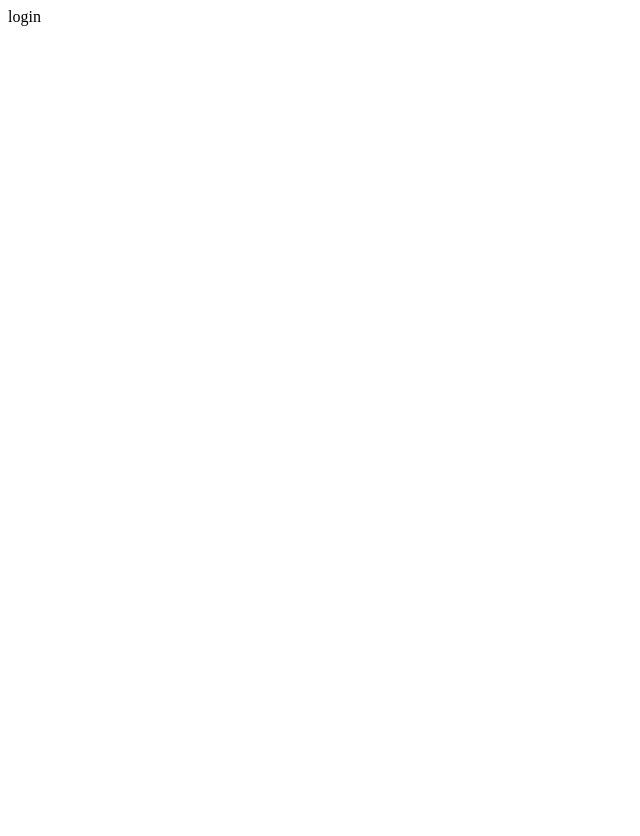
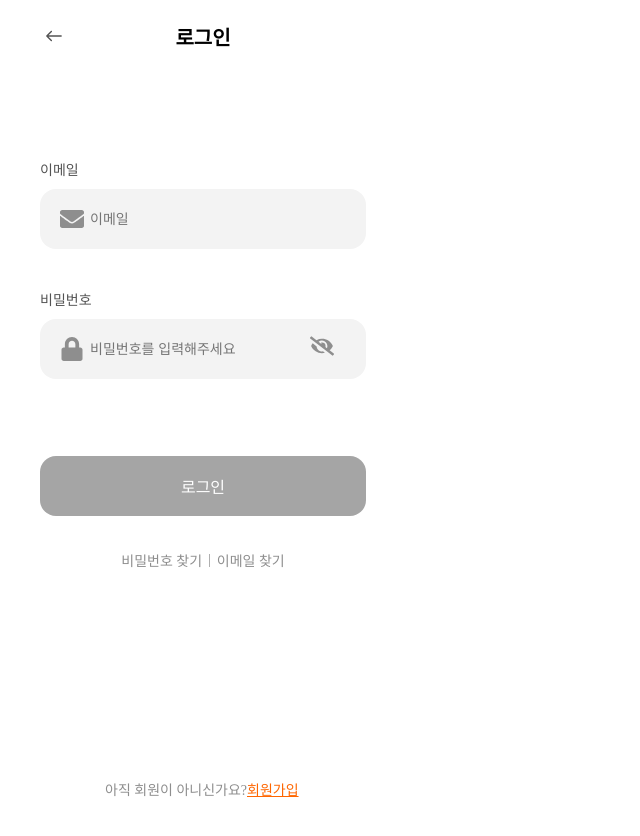
Before and after one commit to INKmin9/withme58-front-end, a React (Create React App) app: page /login in a window 1280 px wide. Shown: the top 836 px of the page, without its empty margins (0-640 px from the left). Before the commit the page ends 800 px from the top, so only its background shows below. Built offline with nearby package versions, Linux system fonts and the light colour scheme.

Commit message:
✨ feat 로그인 페이지 제작중 ...

```diff
--- a/package.json
+++ b/package.json
@@ -9,6 +9,7 @@
     "prettier": "^3.3.2",
     "react": "^18.3.1",
     "react-dom": "^18.3.1",
+    "react-icons": "^5.2.1",
     "react-router-dom": "^6.24.0",
     "react-scripts": "5.0.1",
     "styled-components": "^6.1.11",
--- /dev/null
+++ b/src/components/Login/LoginFind.jsx
@@ -0,0 +1,21 @@
+import React from "react";
+import styled from "styled-components";
+
+export default function LoginFind() {
+    return (<FindDiv>
+    <p><a>비밀번호 찾기</a></p>
+    <p>|</p>
+    <p><a>이메일 찾기</a></p>
+    </FindDiv>);
+}
+
+const FindDiv = styled.div`
+    display: flex;
+    align-items: center;
+    justify-content: center;
+    font-size: 14px;
+    color: #8e8e8e;
+    p{
+        padding: 0px 3px 0px 3px;
+    }
+`;
--- /dev/null
+++ b/src/components/Login/LoginForm.jsx
@@ -0,0 +1,193 @@
+import React, { useState } from "react";
+import styled, { css } from 'styled-components';
+import { FaEnvelope, FaLock, FaEye, FaEyeSlash } from 'react-icons/fa';
+import { PiExclamationMarkBold } from "react-icons/pi";
+import { FaCircleExclamation } from "react-icons/fa6";
+
+
+
+export default function LoginForm() {
+  const [email, setEmail] = useState("");
+  const [password, setPassword] = useState("");
+  const [focusedField, setFocusedField] = useState("");
+  const [passwordVisible, setPasswordVisible] = useState(false);
+
+  const [isLogined, setIsLogined] = useState(false);
+  const [loginFail, setLoginFail] = useState(false);
+
+  const handleEmailChange = (e) => {
+    setEmail(e.target.value);
+  };
+
+  const handlePasswordChange = (e) => {
+    setPassword(e.target.value);
+  };
+
+  const togglePasswordVisibility = () => {
+    setPasswordVisible(!passwordVisible);
+  };
+
+  const isLoginFormValid = email !== "" && password !== "";
+
+  const handleSubmit = (e) => {
+    e.preventDefault();
+
+    if (isLogined===true){
+    }
+    else{
+      setLoginFail(true);
+    }
+  };
+
+  return (
+    <LoginContainer>
+      <form onSubmit={handleSubmit}>
+        <Label isFocused={focusedField === "email" && email.length >= 0}>이메일</Label>
+        <LabelDiv isFocused={focusedField === "email" && email.length >= 0}>
+          <FaEnvelope size={24}/>
+          <Input
+            type="email"
+            placeholder="이메일"
+            value={email}
+            onChange={handleEmailChange}
+            onFocus={() => setFocusedField("email")}
+            onBlur={() => setFocusedField("")}
+          />
+        </LabelDiv>
+        <Label isFocused={focusedField === "password" && password.length >= 0} loginFail={loginFail}>비밀번호</Label>
+        <LabelDiv isFocused={focusedField === "password" && password.length >= 0} loginFail={loginFail}>
+          <FaLock size={24} />
+          <Input
+            type={passwordVisible ? "text" : "password"}
+            placeholder="비밀번호를 입력해주세요"
+            value={password}
+            onChange={handlePasswordChange}
+            onFocus={() => setFocusedField("password")}
+            onBlur={() => setFocusedField("")}
+            loginFail={loginFail}
+          />
+          <ToggleVisibilityIcon onClick={togglePasswordVisibility} passwordVisible={passwordVisible} loginFail={loginFail}>
+            {passwordVisible ? <FaEye size={24}/> : <FaEyeSlash size={24}/>}
+          </ToggleVisibilityIcon>
+        </LabelDiv>
+        {loginFail?<ErrorDiv><FaCircleExclamation/> 야 비번 틀렸다</ErrorDiv>:<div></div>}
+
+        <Button
+        type="submit" disabled={!isLoginFormValid} isLoginFormValid={isLoginFormValid}
+        loginFail={loginFail}>로그인</Button>
+      </form>
+    </LoginContainer>
+  );
+}
+
+const LoginContainer = styled.div`
+  display: flex;
+  flex-direction: column;
+
+  form {
+    display: flex;
+    flex-direction: column;
+    margin: 55px 32px 0px 32px;
+  }
+`;
+
+const Label = styled.label`
+  font-size: 14px;
+  // color: ${(props) => (props.isFocused ? '#ff6600' : '#535353')};
+  color: ${(props) => (props.loginFail?'#EA4335':(props.isFocused ? '#ff6600' : '#535353')) };
+  margin: 40px 0px 0px 0px;
+
+
+`;
+
+const LabelDiv = styled.div`
+  display: flex;
+  align-items: center;
+  margin: 10px 0px 0px 0px;
+  position: relative;
+
+  svg {
+    position: absolute;
+    left: 20px;
+    color: ${(props) => (props.loginFail?'#EA4335':(props.isFocused ? '#ff6600' : '#8e8e8e')) };
+  }
+
+
+`;
+
+const Input = styled.input`
+  width: 326px;
+  height: 60px;
+  padding: 0px 0px 0px 50px;
+  border: ${(props) => (props.isFocused ? '2px solid #ff6600' : '0px')};
+  border-radius: 16px;
+  background-color: ${(props) => (props.isFocused ? '#fff' : '#f3f3f3')};
+  font-size: 14px;
+
+  &:hover {
+    border: 2px solid #ff6600;
+    background-color: #fff;
+  }
+
+  &:focus {
+    border: 2px solid #ff6600;
+    background-color: #fff;
+  }
+
+  ${(props) =>
+    props.loginFail &&
+    css`
+      background-color: #FFE1E1;
+      border: 2px solid #EA4335;
+    `}
+`;
+
+const ToggleVisibilityIcon = styled.div`
+  position: absolute;
+  right: 76px;
+  margin-top: -30px;
+  cursor: pointer;
+  // color: #8e8e8e;
+
+  svg {
+    color: ${(props) => (props.loginFail?'#EA4335':(props.passwordVisible ? '#ff6600' : '#8e8e8e'))};
+  }
+
+`;
+
+const Button = styled.button`
+  background-color: #a5a5a5;
+  color: white;
+  border: none;
+  border-radius: 16px;
+  cursor: pointer;
+  margin: 77px 0px 20px 0px;
+  height: 60px;
+  width: 326px;
+  font-size: 16px;
+
+  ${(props) =>
+    props.isLoginFormValid &&
+    css`
+      background-color: #ff6600;
+
+    `}
+
+    ${(props) =>
+      props.loginFail &&
+      css`
+        background-color: #ffb280;
+      `}
+
+
+
+    &:hover {
+    background-color: #ffb280;
+  }
+`;
+
+const ErrorDiv = styled.div`
+    margin: 5px 0px 0px 0px;
+    font-size: 14px;
+    color: #EA4335;
+`
--- /dev/null
+++ b/src/components/Login/LoginHeader.jsx
@@ -0,0 +1,31 @@
+import React from "react";
+import styled from 'styled-components';
+import { IoIosArrowRoundBack } from "react-icons/io";
+
+
+
+export default function LoginHeader() {
+  return (
+    <LoginHeaderDiv>
+      <IoIosArrowRoundBack size={28}/>
+      로그인
+      </LoginHeaderDiv>
+  );
+}
+
+const LoginHeaderDiv = styled.div`
+  display: flex;
+  align-items: center;
+  justify-content: center;
+  position: relative;
+  font-size: 20px;
+  height: 56px;
+  font-weight: bold;
+
+
+  svg {
+    position: absolute;
+    left: 32px;
+    color: #535353;
+  }
+`;
--- /dev/null
+++ b/src/components/Login/LoginSignUp.jsx
@@ -0,0 +1,24 @@
+import React from "react";
+import styled from "styled-components";
+
+export default function LoginSignUP() {
+    return (<FindDiv>
+        아직 회원이 아니신가요?  <a href=""> 회원가입</a>
+    </FindDiv>);
+}
+
+
+const FindDiv = styled.div`
+    display: flex;
+    position: absolute;
+    bottom: 53px;
+    // align-items: end;
+    left: 97px;
+    justify-content: center;
+    font-size: 14px;
+    color: #8e8e8e;
+
+    a{
+        color: #ff6600;
+    }
+`;
--- a/src/pages/Login/LoginPage.jsx
+++ b/src/pages/Login/LoginPage.jsx
@@ -1,7 +1,24 @@
 import React from "react";
+import styled from 'styled-components';
+import LoginHeader from "../../components/Login/LoginHeader";
+import LoginForm from "../../components/Login/LoginForm";
+import LoginFind from "../../components/Login/LoginFind";
+import LoginSignUP from "../../components/Login/LoginSignUp";
 
 export default function LoginPage() {
-    return (
-      <div>login</div>
-    );
-  }
+  return (
+    <PageContainer>
+      <LoginHeader/>
+      <LoginForm/>
+      <LoginFind/>
+      <LoginSignUP/>
+    </PageContainer>
+  );
+}
+
+const PageContainer = styled.div`
+  width: 390px;
+  height: 844px;
+  // background-color: #f0f;
+  position: relative;
+`;
```
Also changed, not shown: 2 other files (tests, documents, lock files or other folders).
